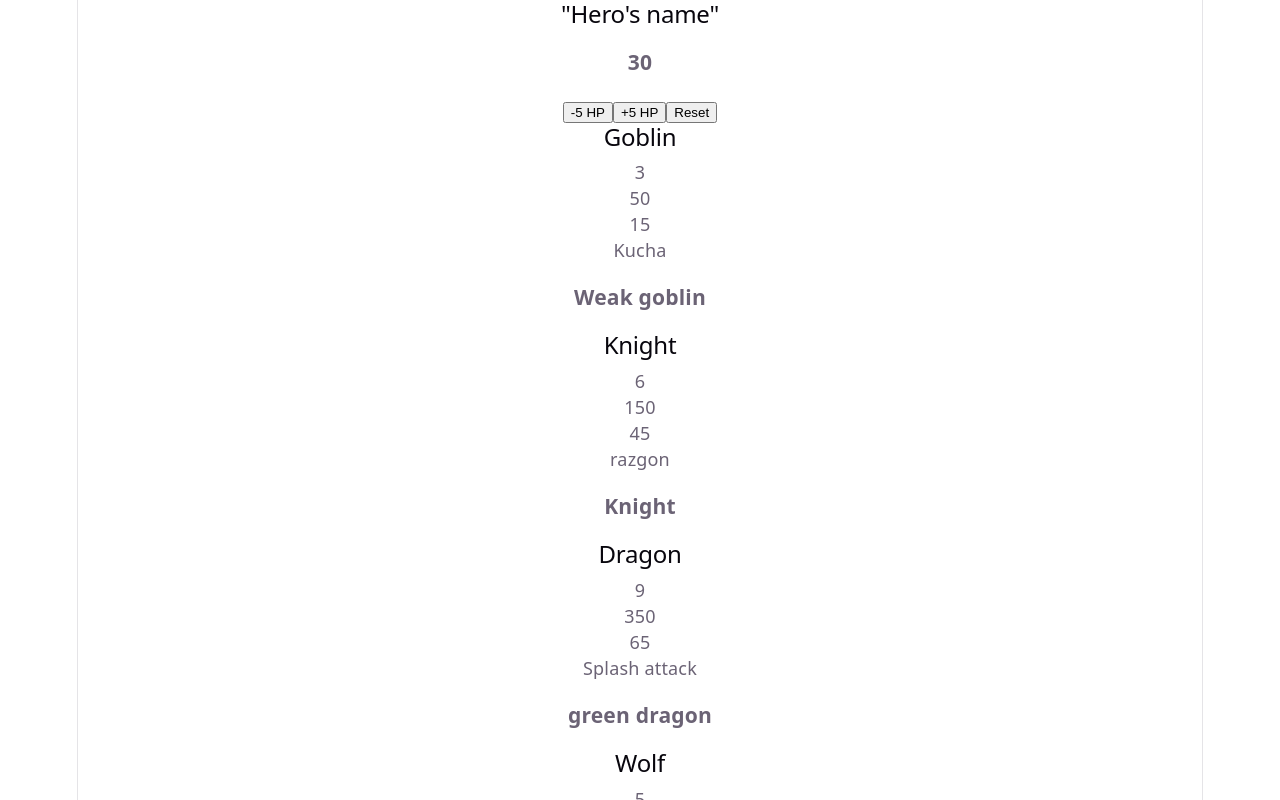
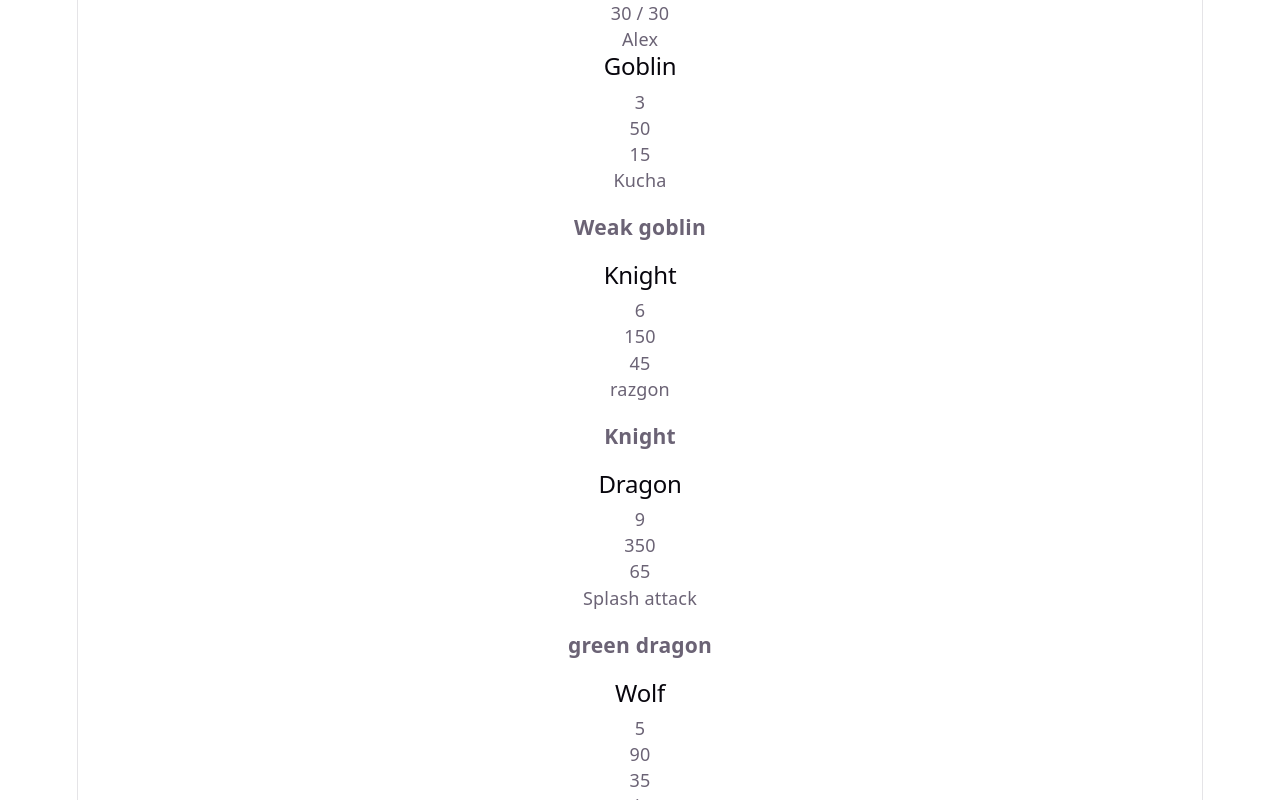
Before and after one commit to alexipt94/cardgame, a React (Vite) app in the folder client/: page / in a window 1280 px wide. Shown: the top 800 px of the page. Built offline with nearby package versions, Linux system fonts and the light colour scheme.

Commit message:
feat: start battlefield UI with Hero and HpBar

```diff
--- a/client/src/app/App.tsx
+++ b/client/src/app/App.tsx
@@ -1,5 +1,5 @@
-import { useState } from 'react';
 import { Card, type CardProps } from '../components/Card';
+import { Hero } from '../game/hero/ui/Hero';
 
 function App() {
   const cards: CardProps[] = [
@@ -17,23 +17,10 @@ function App() {
     { name: 'Orc', cost: 7, descr: 'orc', hp: 150, attack: 55, effects: ['Stun'] },
     { name: 'Archer', cost: 3, descr: 'archer', hp: 40, attack: 25, effects: ['Bow'] },
   ];
-  const [hp, setHp] = useState(30);
 
   return (
     <section id="center">
-      <div>
-        <h2>"Hero's name"</h2>
-        <h3>{hp}</h3>
-        <button type="button" onClick={() => setHp((prevHp) => Math.max(prevHp - 5, 0))}>
-          -5 HP
-        </button>
-        <button type="button" onClick={() => setHp((prevHp) => Math.min(prevHp + 5, 30))}>
-          +5 HP
-        </button>
-        <button type="button" onClick={() => setHp(30)}>
-          Reset
-        </button>
-      </div>
+      <Hero name="Alex" hp={30} maxHp={30} />
       <div>
         {cards.map((card) => (
           <Card key={card.name} {...card} />
--- /dev/null
+++ b/client/src/game/hero/ui/Hero.tsx
@@ -0,0 +1,22 @@
+import { HpBar } from '../../../shared/ui/hpbar/HpBar';
+
+interface HeroProps {
+  hp: number;
+  maxHp: number;
+  name: string;
+  avatar?: string;
+  icon?: string;
+}
+
+export function Hero({ hp, maxHp, name, avatar, icon }: HeroProps) {
+  return (
+    <div className="hero">
+      <div className="herohpbar">
+        <HpBar hp={hp} maxHp={maxHp} />
+      </div>
+      <div className="heroname">{name}</div>
+      <div className="heroavatar">{avatar}</div>
+      <div className="heroicon">{icon}</div>
+    </div>
+  );
+}
--- /dev/null
+++ b/client/src/shared/ui/hpbar/HpBar.tsx
@@ -0,0 +1,8 @@
+interface HpBarProps {
+  hp: number;
+  maxHp: number;
+}
+
+export function HpBar({ hp, maxHp }: HpBarProps) {
+  return <div className="hpbar">{`${hp} / ${maxHp}`}</div>;
+}
```
Also changed, not shown: 2 other files (tests, documents, lock files or other folders).
